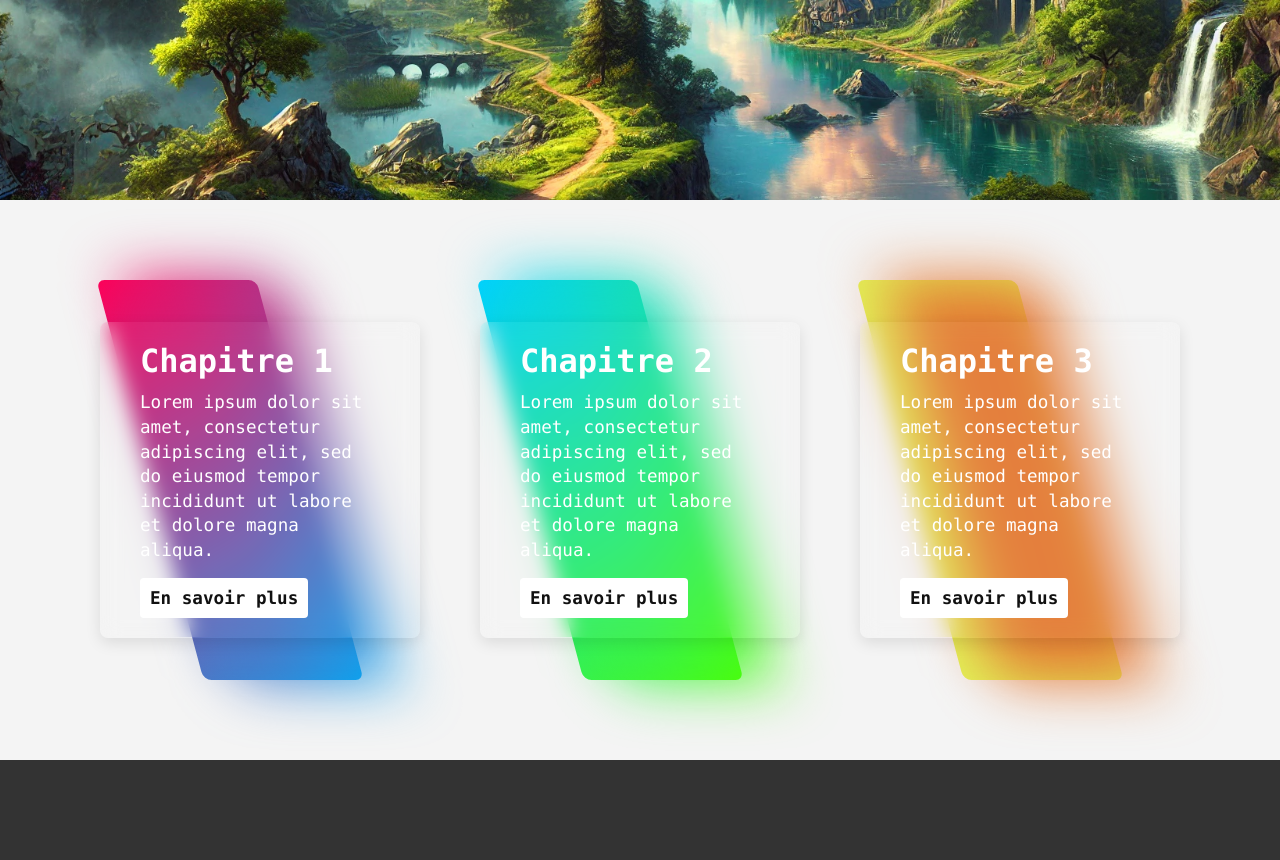
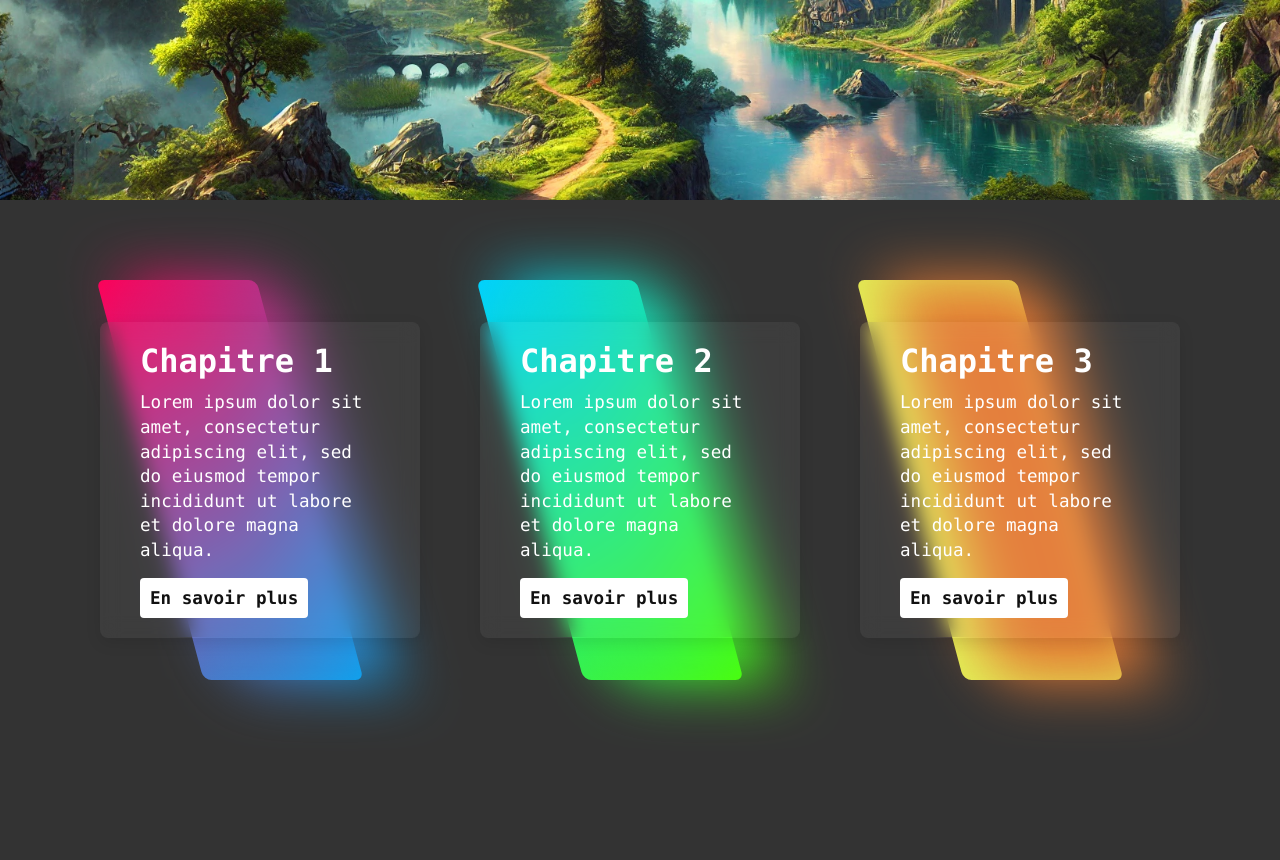
Before and after one commit to ValentinBrizard/Arbre-de-competence, a PHP site: page / in a window 1280 px wide. Shown: the part 1380-2240 px from the top of the page. Run offline with PHP 8.4, Linux system fonts and the light colour scheme; some libraries are stand-ins or nearby versions.

Commit message:
Update index.css

```diff
--- a/css/index.css
+++ b/css/index.css
@@ -205,6 +205,7 @@ height="50px"
 
 .container
 {
+  background-color: #333;
   display: flex;
   justify-content: center;
   align-items: center;
```
